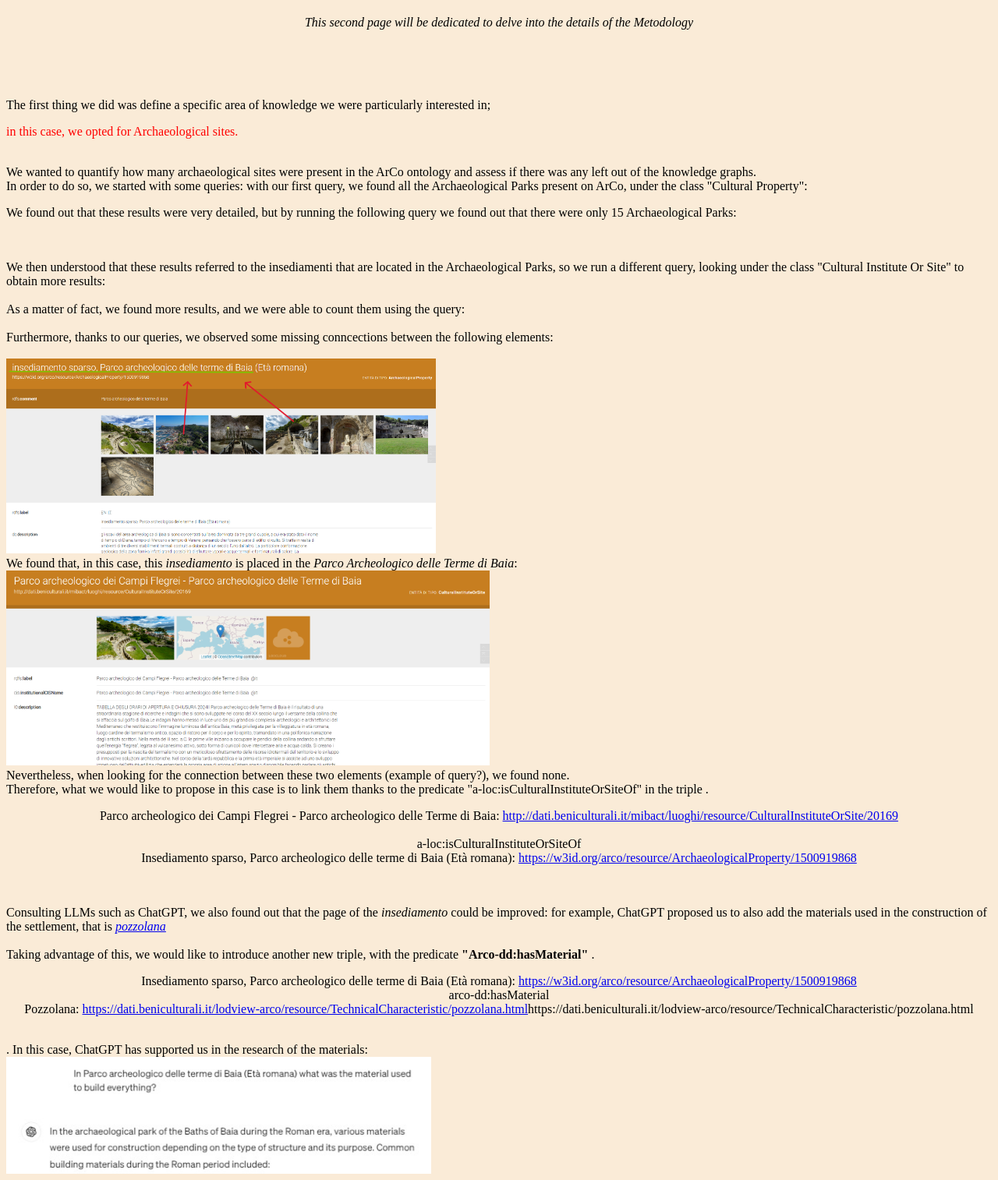
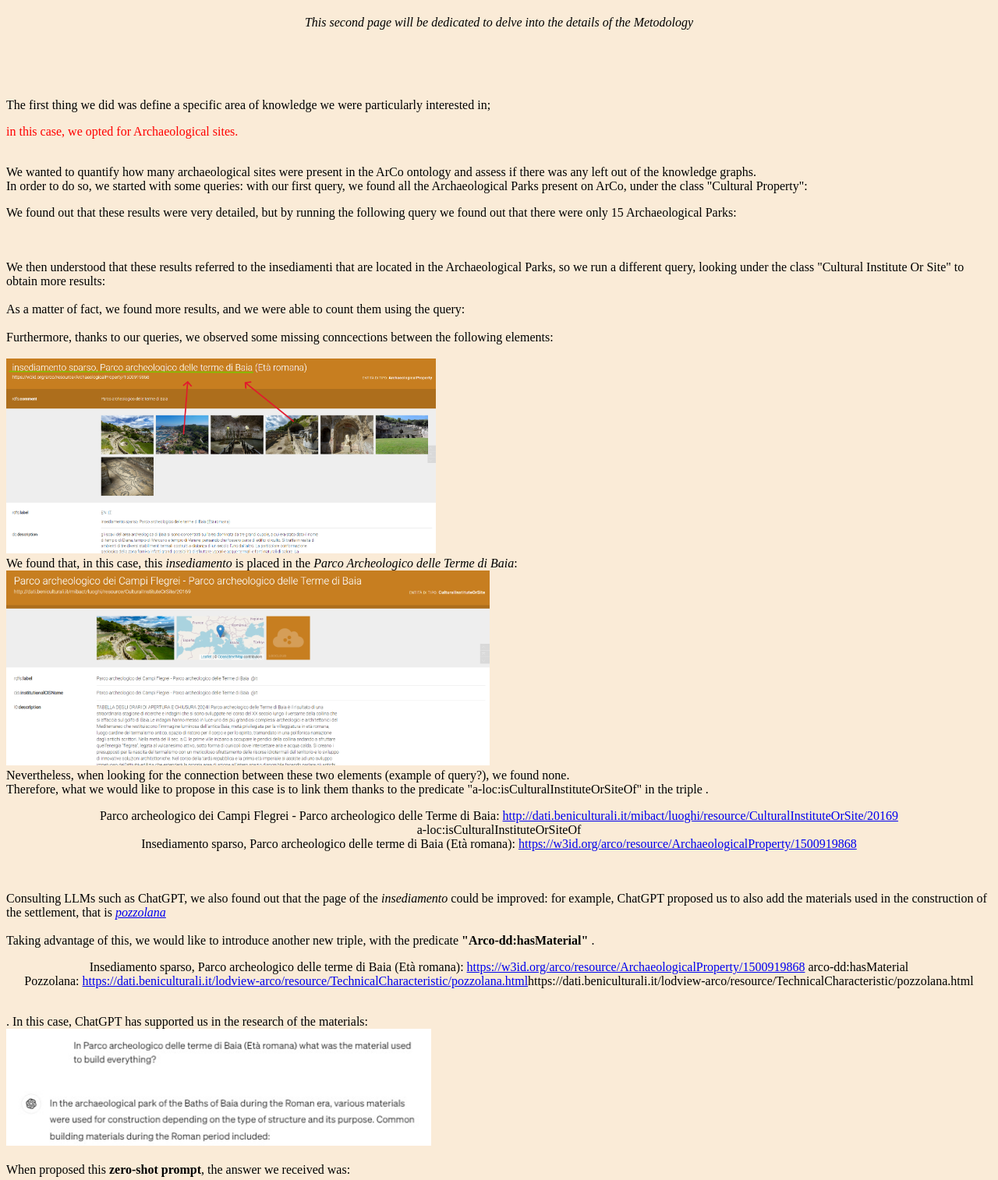
Before and after one commit to olgabenassii/olgabenassii.github.io, a plain HTML site: page third.html in a window 1280 px wide. Shown: the part 86-1600 px from the top of the page at 78% size. Drawn offline with Linux system fonts and the light colour scheme.

Commit message:
Update third.html

```diff
--- a/third.html
+++ b/third.html
@@ -50,7 +50,7 @@ Therefore, what we would like to propose in this case is to link them thanks to
 <p style="text-align:center;">
 
 
-Parco archeologico dei Campi Flegrei - Parco archeologico delle Terme di Baia: <a href="http://dati.beniculturali.it/mibact/luoghi/resource/CulturalInstituteOrSite/20169">http://dati.beniculturali.it/mibact/luoghi/resource/CulturalInstituteOrSite/20169</a> <br>
+Parco archeologico dei Campi Flegrei - Parco archeologico delle Terme di Baia: <a href="http://dati.beniculturali.it/mibact/luoghi/resource/CulturalInstituteOrSite/20169">http://dati.beniculturali.it/mibact/luoghi/resource/CulturalInstituteOrSite/20169</a>
 <br>
 
 a-loc:isCulturalInstituteOrSiteOf <br>
@@ -62,7 +62,7 @@ Consulting LLMs such as ChatGPT, we also found out that the page of the <i>insed
 Taking advantage of this, we would like to introduce another new triple, with the predicate <b>"Arco-dd:hasMaterial" </b>.<br>
 
 <p style="text-align:center;">
-Insediamento sparso, Parco archeologico delle terme di Baia (Età romana):  <a href="https://w3id.org/arco/resource/ArchaeologicalProperty/1500919868">https://w3id.org/arco/resource/ArchaeologicalProperty/1500919868</a> <br>
+Insediamento sparso, Parco archeologico delle terme di Baia (Età romana):  <a href="https://w3id.org/arco/resource/ArchaeologicalProperty/1500919868">https://w3id.org/arco/resource/ArchaeologicalProperty/1500919868</a>
 arco-dd:hasMaterial <br>
 Pozzolana:  <a href="https://dati.beniculturali.it/lodview-arco/resource/TechnicalCharacteristic/pozzolana.html">https://dati.beniculturali.it/lodview-arco/resource/TechnicalCharacteristic/pozzolana.html</a>https://dati.beniculturali.it/lodview-arco/resource/TechnicalCharacteristic/pozzolana.html</p> <br>.
 
```
